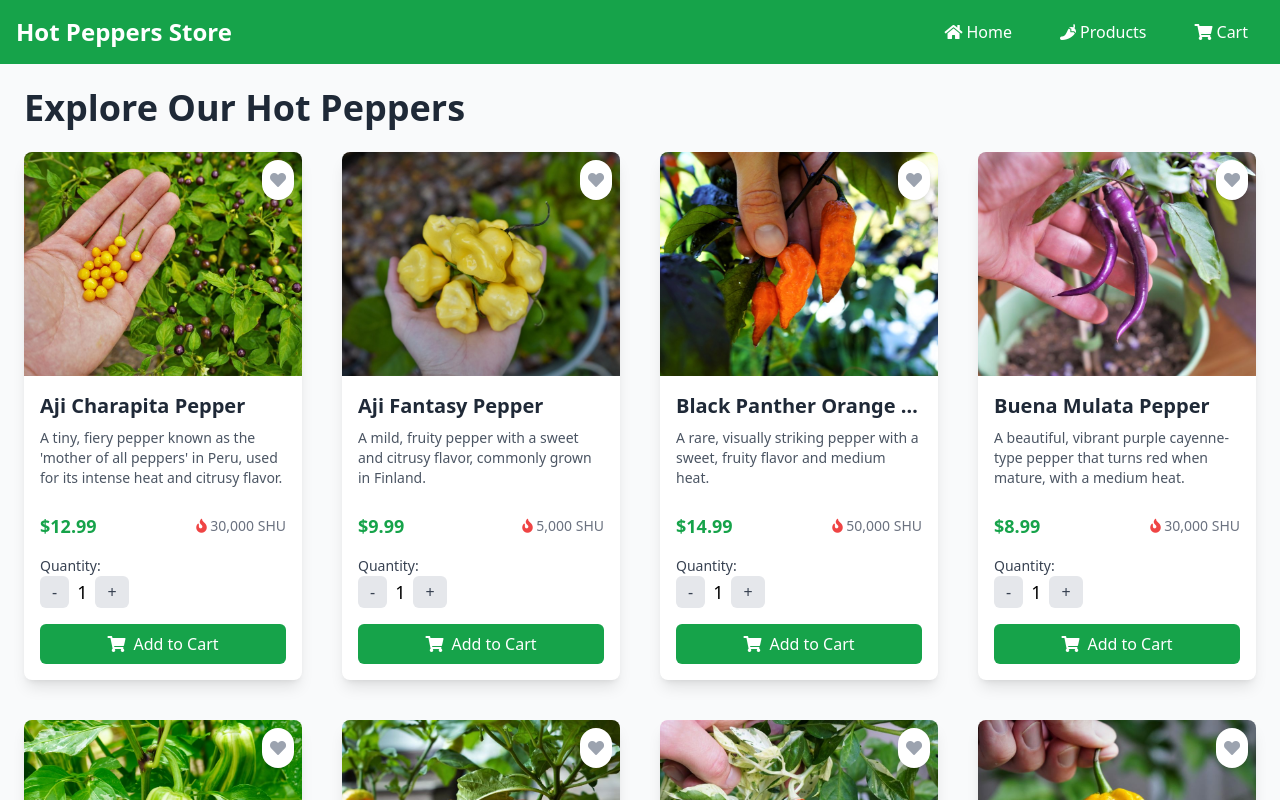
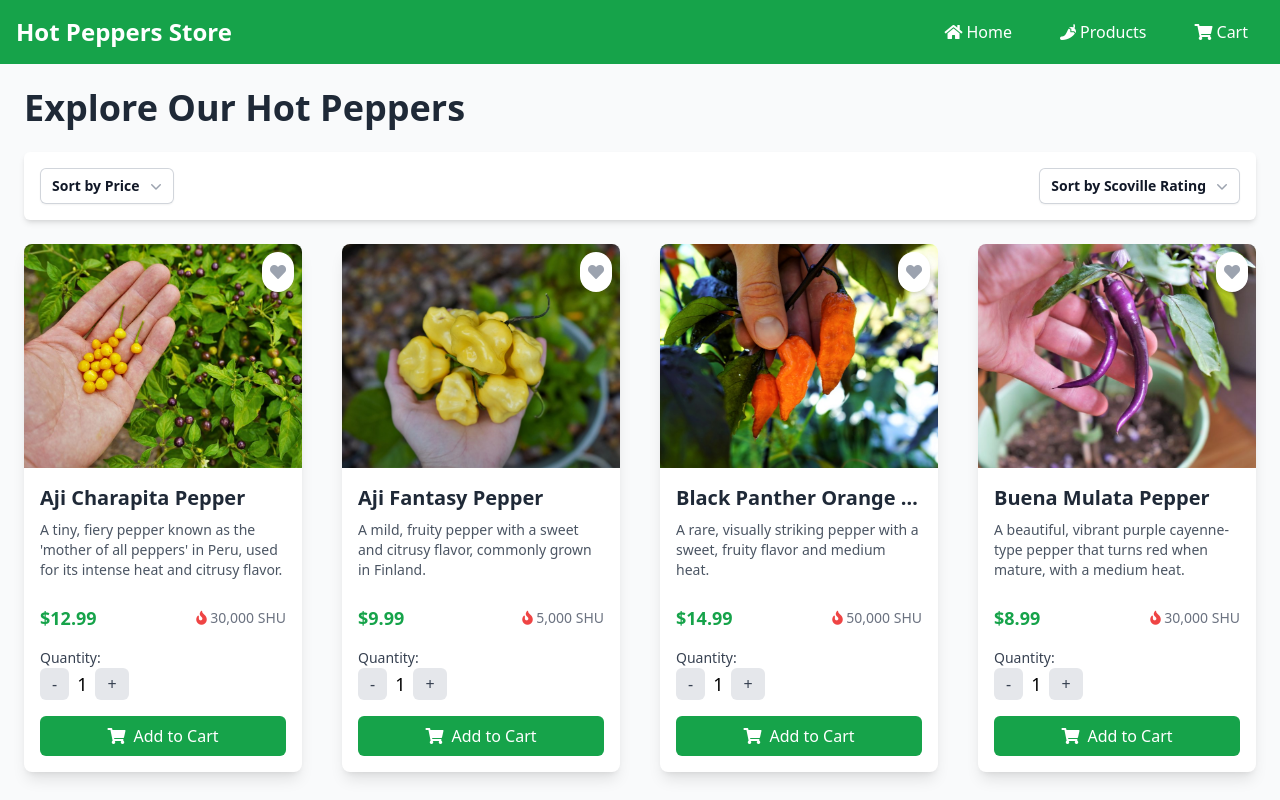
Before and after one commit to zarnescurazvan98/hot-peppers-store, a Vue app: page /products in a window 1280 px wide. Shown: the top 800 px of the page. Built offline with nearby package versions, Linux system fonts and the light colour scheme.

Commit message:
added filters for productlist

```diff
--- /dev/null
+++ b/src/components/FiltersBar.vue
@@ -0,0 +1,77 @@
+<template>
+  <div class="p-4 bg-white shadow-md rounded-md mb-6 flex gap-6 justify-between items-center">
+    <!-- Price Filter Dropdown -->
+    <div class="relative inline-block text-left">
+      <div>
+        <button @click="togglePriceDropdown" type="button" class="inline-flex w-full justify-center gap-x-1.5 rounded-md bg-white px-3 py-2 text-sm font-semibold text-gray-900 shadow-sm ring-1 ring-inset ring-gray-300 hover:bg-gray-50">
+          Sort by Price
+          <svg class="-mr-1 h-5 w-5 text-gray-400" viewBox="0 0 20 20" fill="currentColor" aria-hidden="true">
+            <path fill-rule="evenodd" d="M5.22 8.22a.75.75 0 0 1 1.06 0L10 11.94l3.72-3.72a.75.75 0 1 1 1.06 1.06l-4.25 4.25a.75.75 0 0 1-1.06 0L5.22 9.28a.75.75 0 0 1 0-1.06Z" clip-rule="evenodd" />
+          </svg>
+        </button>
+      </div>
+      <div v-if="priceDropdownOpen" class="absolute right-0 z-10 mt-2 w-56 origin-top-right rounded-md bg-white shadow-lg ring-1 ring-black ring-opacity-5 focus:outline-none">
+        <div class="py-1">
+          <button @click="sortPrice('asc')" class="block w-full px-4 py-2 text-sm text-gray-700 hover:bg-gray-100">Price: Low to High</button>
+          <button @click="sortPrice('desc')" class="block w-full px-4 py-2 text-sm text-gray-700 hover:bg-gray-100">Price: High to Low</button>
+        </div>
+      </div>
+    </div>
+
+    <!-- Scoville Rating Filter Dropdown -->
+    <div class="relative inline-block text-left">
+      <div>
+        <button @click="toggleScovilleDropdown" type="button" class="inline-flex w-full justify-center gap-x-1.5 rounded-md bg-white px-3 py-2 text-sm font-semibold text-gray-900 shadow-sm ring-1 ring-inset ring-gray-300 hover:bg-gray-50">
+          Sort by Scoville Rating
+          <svg class="-mr-1 h-5 w-5 text-gray-400" viewBox="0 0 20 20" fill="currentColor" aria-hidden="true">
+            <path fill-rule="evenodd" d="M5.22 8.22a.75.75 0 0 1 1.06 0L10 11.94l3.72-3.72a.75.75 0 1 1 1.06 1.06l-4.25 4.25a.75.75 0 0 1-1.06 0L5.22 9.28a.75.75 0 0 1 0-1.06Z" clip-rule="evenodd" />
+          </svg>
+        </button>
+      </div>
+      <div v-if="scovilleDropdownOpen" class="absolute right-0 z-10 mt-2 w-56 origin-top-right rounded-md bg-white shadow-lg ring-1 ring-black ring-opacity-5 focus:outline-none">
+        <div class="py-1">
+          <button @click="sortScoville('asc')" class="block w-full px-4 py-2 text-sm text-gray-700 hover:bg-gray-100">Scoville: Low to High</button>
+          <button @click="sortScoville('desc')" class="block w-full px-4 py-2 text-sm text-gray-700 hover:bg-gray-100">Scoville: High to Low</button>
+        </div>
+      </div>
+    </div>
+  </div>
+</template>
+
+<script>
+export default {
+  props: {
+    products: {
+      type: Array,
+      required: true,
+    },
+  },
+  data() {
+    return {
+      priceDropdownOpen: false,
+      scovilleDropdownOpen: false,
+      filteredProducts: this.products,
+    };
+  },
+  methods: {
+    togglePriceDropdown() {
+      this.priceDropdownOpen = !this.priceDropdownOpen;
+      if (this.priceDropdownOpen) this.scovilleDropdownOpen = false;
+    },
+    toggleScovilleDropdown() {
+      this.scovilleDropdownOpen = !this.scovilleDropdownOpen;
+      if (this.scovilleDropdownOpen) this.priceDropdownOpen = false;
+    },
+    sortPrice(order) {
+      this.filteredProducts.sort((a, b) => (order === 'asc' ? a.price - b.price : b.price - a.price));
+      this.$emit('updateFilteredProducts', this.filteredProducts);
+      this.priceDropdownOpen = false; // Close dropdown after selection
+    },
+    sortScoville(order) {
+      this.filteredProducts.sort((a, b) => (order === 'asc' ? a.scovilleScale - b.scovilleScale : b.scovilleScale - a.scovilleScale));
+      this.$emit('updateFilteredProducts', this.filteredProducts);
+      this.scovilleDropdownOpen = false; // Close dropdown after selection
+    },
+  },
+};
+</script>
--- a/src/views/ProductsList.vue
+++ b/src/views/ProductsList.vue
@@ -3,9 +3,12 @@
     <div class="container mx-auto">
       <h1 class="text-4xl font-bold text-gray-800 mb-6">Explore Our Hot Peppers</h1>
 
+      <!-- Filters Component -->
+      <FiltersBar :products="products" @filtered-products="updateFilteredProducts" />
+
       <div class="grid grid-cols-1 sm:grid-cols-2 md:grid-cols-3 lg:grid-cols-4 gap-10">
         <ProductCard
-            v-for="product in products"
+            v-for="product in filteredProducts"
             :key="product.id"
             :product="product"
             @show-toast="forwardToast"
@@ -17,19 +20,28 @@
 
 <script>
 import ProductCard from '../components/ProductCard.vue';
+import FiltersBar from '../components/FiltersBar.vue';
 import products from '../assets/products.json';
 
 export default {
   name: 'ProductList',
-  components: {ProductCard},
+  components: {
+    ProductCard,
+    FiltersBar,
+  },
   data() {
     return {
       products,
+      filteredProducts: products,
     };
   },
   methods: {
+    updateFilteredProducts(filteredProducts) {
+      console.log('updateFilteredProducts - received filteredProducts:', JSON.stringify(filteredProducts));
+      this.filteredProducts = filteredProducts;
+    }
+    ,
     forwardToast(product, quantity) {
-      // Forward the event to App.vue
       this.$emit('show-toast', product, quantity);
     },
   },
```
